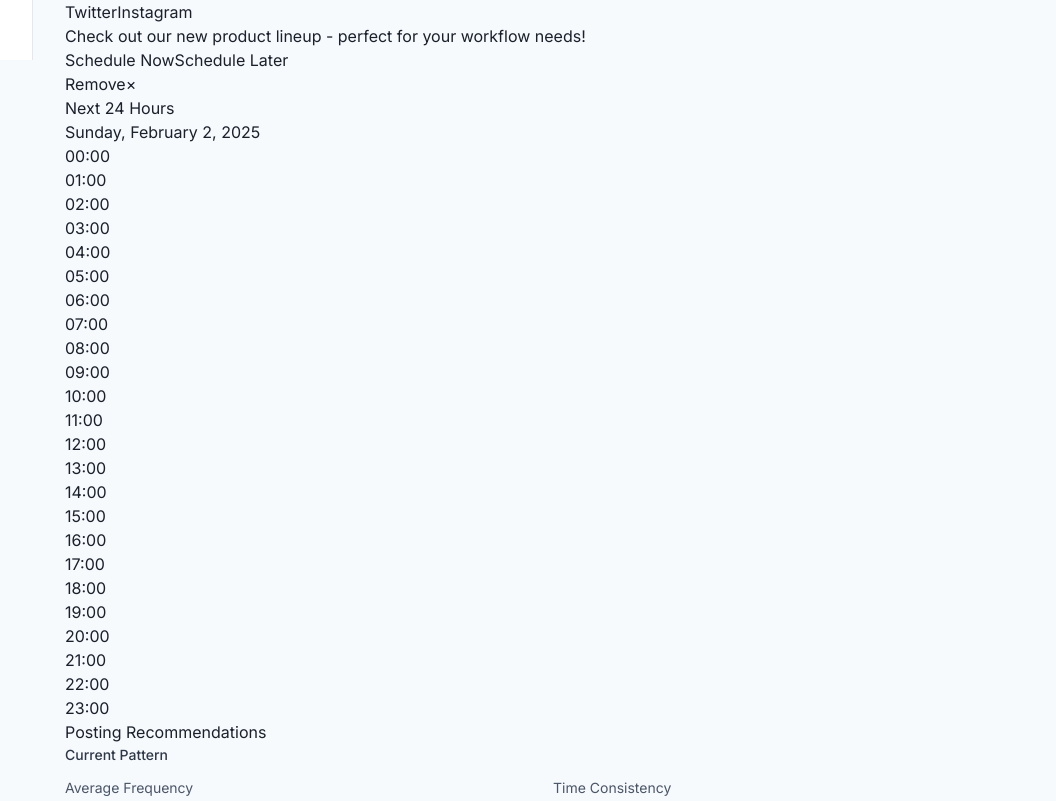
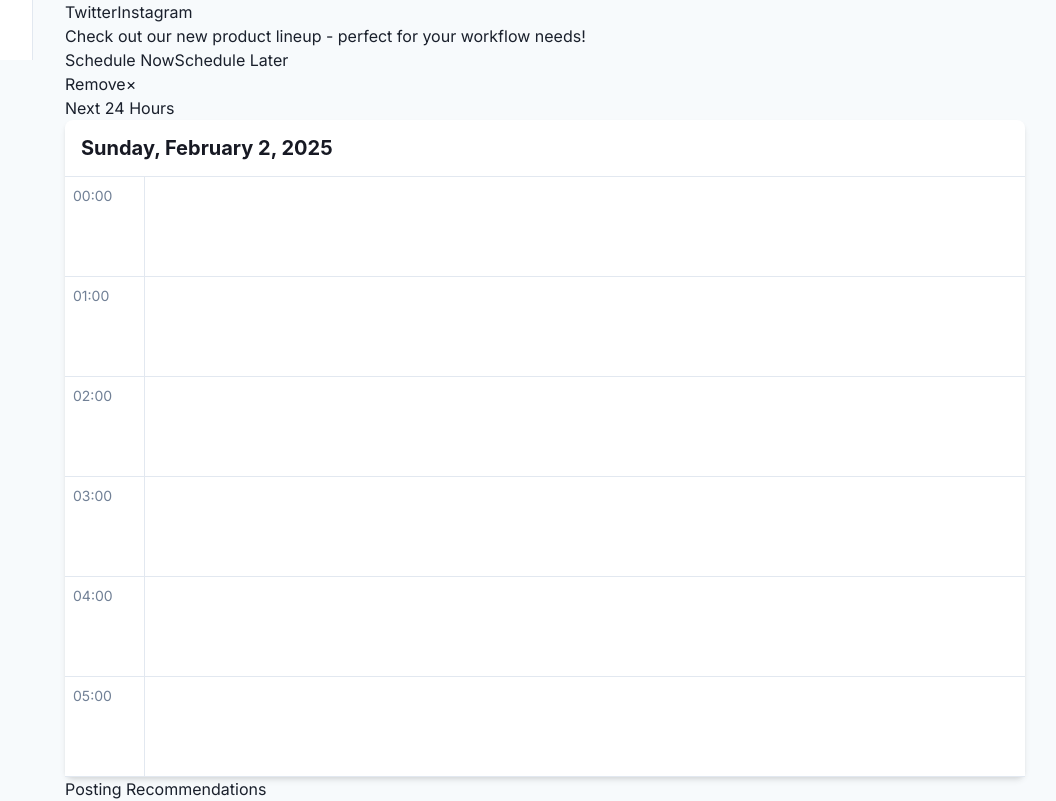
Before and after one commit to JAlbertCode/Social-media-scheduler, a Next.js app: page /queue in a window 1280 px wide. Shown: the part 740-1541 px from the top of the page, without its empty margins (223-1279 px from the left). Built offline with nearby package versions, Linux system fonts and the light colour scheme.

Commit message:
Updated timeline styling
Updated timeline styling

```diff
--- a/src/app/schedule/page.tsx
+++ b/src/app/schedule/page.tsx
@@ -264,7 +264,7 @@ export default function SchedulePage() {
             <Box
               position="fixed"
               right={6}
-              top="120px"
+              top="180px"
               width="350px"
               bg="white"
               borderWidth="1px"
--- a/src/components/Timeline.tsx
+++ b/src/components/Timeline.tsx
@@ -4,6 +4,7 @@ import React from 'react'
 import { useDrop } from 'react-dnd'
 import { ScheduledPost, DragItem } from '../types/calendar'
 import { DraggablePost } from './DraggablePost'
+import { Box, Text, Heading, useColorModeValue } from '@chakra-ui/react'
 
 interface TimelineProps {
   posts: ScheduledPost[]
@@ -43,42 +44,51 @@ export function Timeline({ posts, onMovePost, date }: TimelineProps) {
     const formattedHour = hour.toString().padStart(2, '0') + ':00'
 
     return (
-      <div
+      <Box
         ref={drop}
-        className={`
-          flex border-b border-gray-200 min-h-[100px]
-          ${isOver ? 'bg-blue-50' : 'hover:bg-gray-50'}
-        `}
+        display="flex"
+        borderBottom="1px"
+        borderColor="gray.200"
+        minH="100px"
+        bg={isOver ? 'blue.50' : 'white'}
+        _hover={{ bg: isOver ? 'blue.50' : 'gray.50' }}
+        transition="background-color 0.2s"
       >
-        <div className="w-20 p-2 border-r border-gray-200 flex-shrink-0">
-          <span className="text-sm text-gray-500">{formattedHour}</span>
-        </div>
-        <div className="flex-grow p-2">
+        <Box
+          w="80px"
+          p={2}
+          borderRight="1px"
+          borderColor="gray.200"
+          flexShrink={0}
+        >
+          <Text fontSize="sm" color="gray.500">{formattedHour}</Text>
+        </Box>
+        <Box flexGrow={1} p={2}>
           {hourPosts.map((post) => (
             <DraggablePost key={post.id} post={post} allPosts={posts} />
           ))}
-        </div>
-      </div>
+        </Box>
+      </Box>
     )
   }
 
   return (
-    <div className="bg-white rounded-lg shadow">
-        <div className="p-4 border-b border-gray-200">
-          <h2 className="text-lg font-semibold text-gray-900">
+    <Box bg="white" rounded="lg" shadow="md">
+      <Box p={4} borderBottom="1px" borderColor="gray.200">
+        <Heading size="md" color="gray.900">
           {date.toLocaleDateString(undefined, {
             weekday: 'long',
             year: 'numeric',
             month: 'long',
             day: 'numeric'
           })}
-          </h2>
-        </div>
-        <div className="overflow-y-auto max-h-[calc(100vh-200px)]">
+        </Heading>
+      </Box>
+      <Box overflowY="auto" maxH="calc(100vh - 200px)">
         {hours.map((hour) => (
           <TimeSlot key={hour} hour={hour} />
         ))}
-        </div>
-      </div>
+      </Box>
+    </Box>
   )
 }
```
Lines whose indentation alone changed are shown as unchanged.
